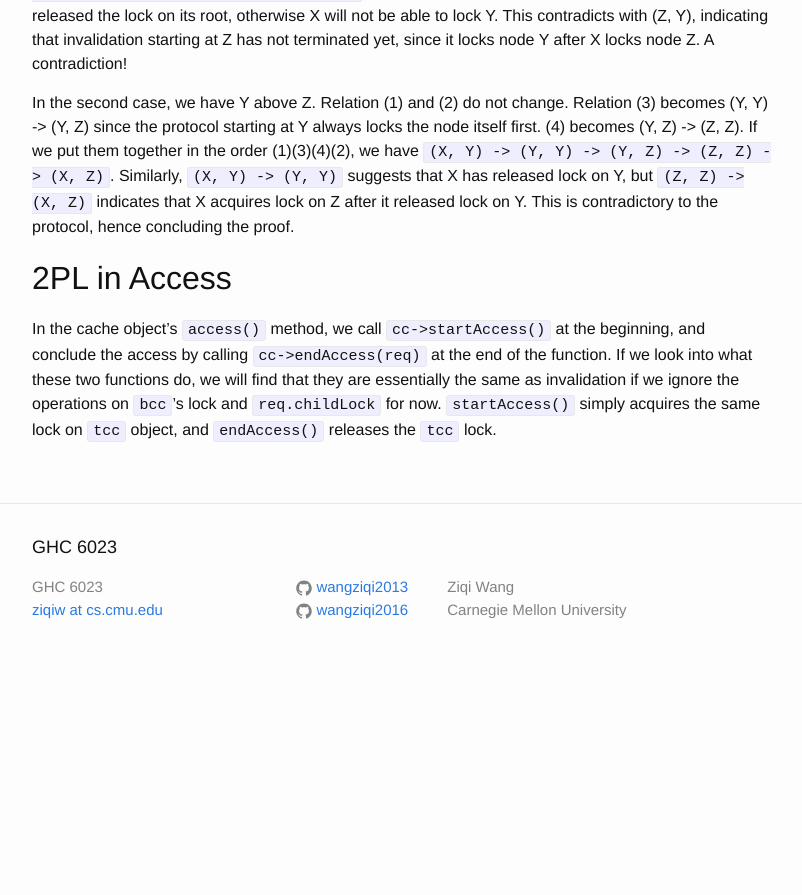
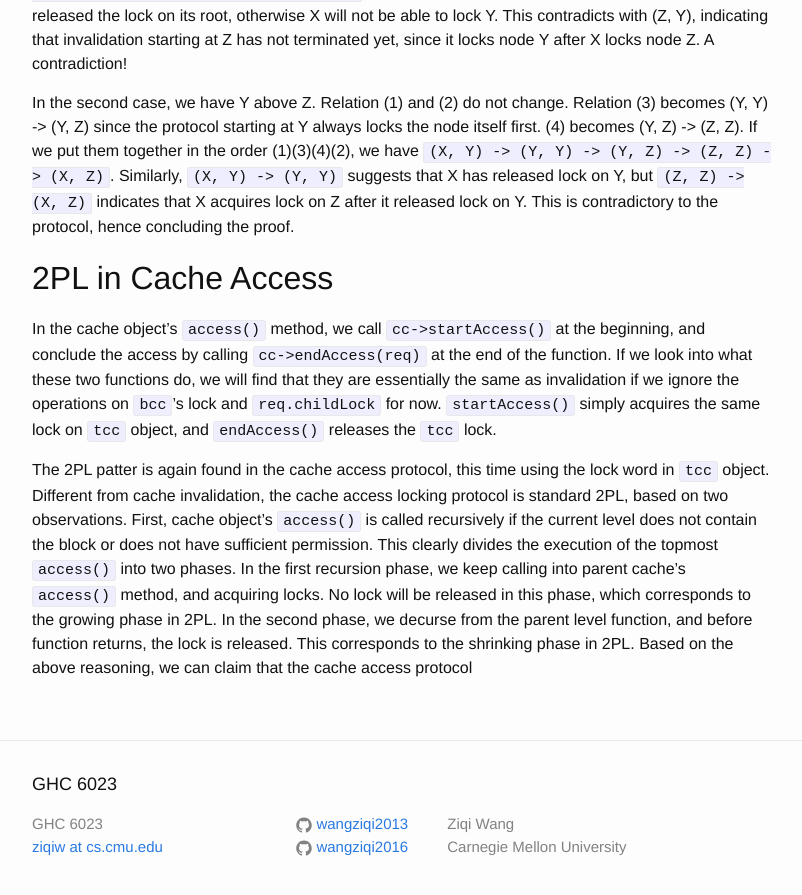
Before and after one commit to wangziqi2013/wangziqi2013.github.io, a Jekyll site: the page built from _posts/2020-01-09-understand-zsim-cache-cc.markdown, in a window 1280 px wide and 900 px high, scrolled down 3997 px. Shown: the top 895 px of the window, without its empty margins (238-1040 px from the left). Built offline with Jekyll 4.4.1, drawn with Linux system fonts in a browser that asks for light colours; before the commit the page ends 4678 px from its top, so only the background shows below that.

Commit message:
Working on access 2PL

```diff
--- a/_posts/2020-01-09-understand-zsim-cache-cc.markdown
+++ b/_posts/2020-01-09-understand-zsim-cache-cc.markdown
@@ -158,9 +158,18 @@ the order (1)(3)(4)(2), we have `(X, Y) -> (Y, Y) -> (Y, Z) -> (Z, Z) -> (X, Z)`
 X has released lock on Y, but `(Z, Z) -> (X, Z)` indicates that X acquires lock on Z after it released lock on Y.
 This is contradictory to the protocol, hence concluding the proof.
 
-## 2PL in Access
+## 2PL in Cache Access
 
 In the cache object's `access()` method, we call `cc->startAccess()` at the beginning, and conclude the access by calling
 `cc->endAccess(req)` at the end of the function. If we look into what these two functions do, we will find that they are
 essentially the same as invalidation if we ignore the operations on `bcc`'s lock and `req.childLock` for now. `startAccess()`
 simply acquires the same lock on `tcc` object, and `endAccess()` releases the `tcc` lock.
+
+The 2PL patter is again found in the cache access protocol, this time using the lock word in `tcc` object. Different from
+cache invalidation, the cache access locking protocol is standard 2PL, based on two observations. First, cache object's
+`access()` is called recursively if the current level does not contain the block or does not have sufficient permission.
+This clearly divides the execution of the topmost `access()` into two phases. In the first recursion phase, we keep calling
+into parent cache's `access()` method, and acquiring locks. No lock will be released in this phase, which corresponds to
+the growing phase in 2PL. In the second phase, we decurse from the parent level function, and before function returns,
+the lock is released. This corresponds to the shrinking phase in 2PL. Based on the above reasoning, we can claim that
+the cache access protocol
```
